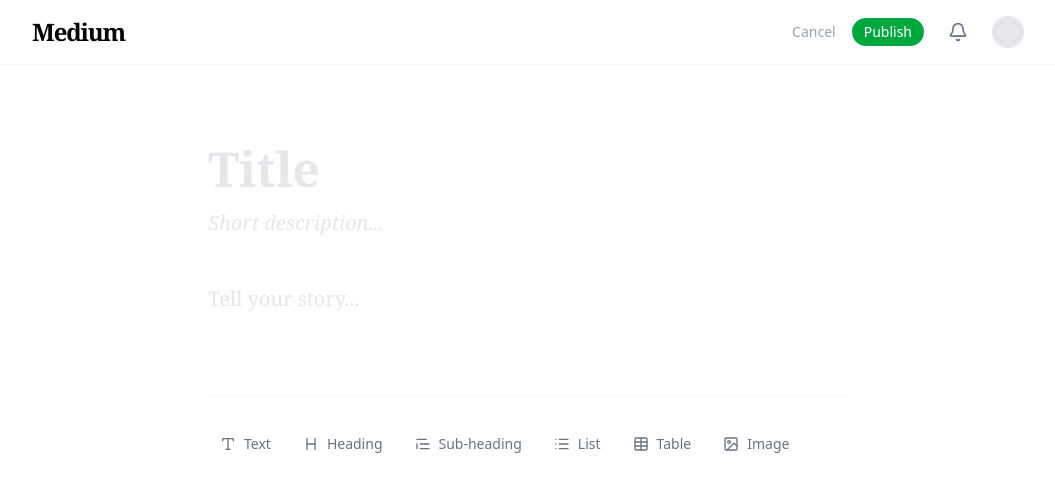
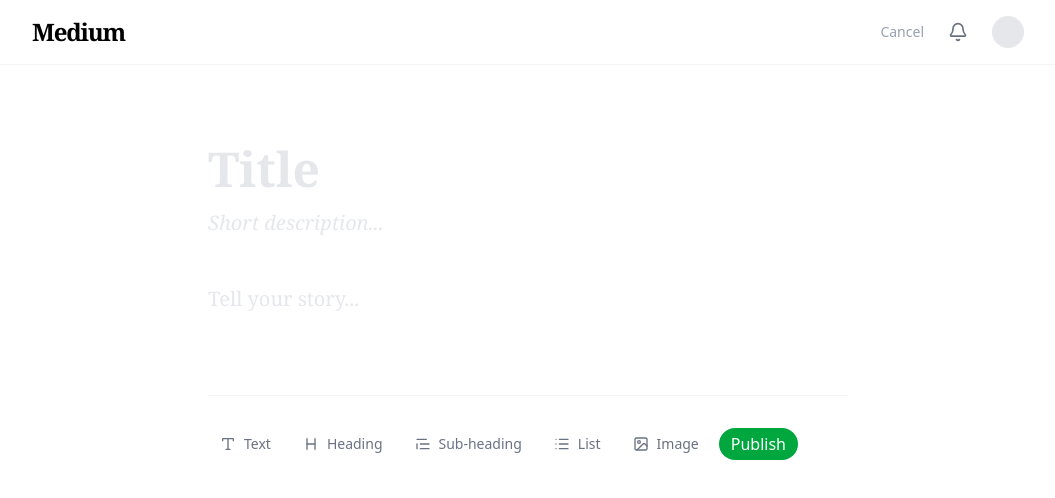
Before and after one commit to eyob77/cloud-computing-group-assignment, a React app in the folder frontend/: page /create in a window 1280 px wide. Shown: the top 498 px of the page, without its empty margins (112-1167 px from the left). Built offline with nearby package versions, Linux system fonts and the light colour scheme; the HTML template or start-up script is replaced by a standard one.

Commit message:
refactor: Clean up NavBar and Article components; remove unused state and effects

```diff
--- a/frontend/src/components/NavBar.jsx
+++ b/frontend/src/components/NavBar.jsx
@@ -6,69 +6,14 @@ import { useLocation, useNavigate } from "react-router-dom";
 const NavBar=()=>{
   const {pathname} = useLocation();
   const navigate = useNavigate();
-  const [view, setView] = useState('home'); // 'home', 'article', or 'create'
+
 
   const [scrollProgress, setScrollProgress] = useState(0);
 
   const handleBack = () => {
-    setView('home');
-    setSelectedPost(null);
+    navigate("/");
   };
-  const handlePublish = () => {
-    if (!newPost.title || newPost.blocks.length === 0) return;
 
-    // Convert blocks to HTML for the viewer
-    const htmlContent = newPost.blocks.map(block => {
-      if (block.type === 'heading') return `<h2 class="text-2xl font-bold mt-8 mb-4 font-serif text-black">${block.content}</h2>`;
-      if (block.type === 'subheading') return `<h3 class="text-xl font-bold mt-6 mb-3 font-serif text-gray-800">${block.content}</h3>`;
-      if (block.type === 'image' && block.content) return `<img src="${block.content}" class="w-full rounded-lg my-8" alt="Article image" />`;
-      if (block.type === 'list') {
-        const items = block.content.split('\n').filter(i => i.trim() !== '');
-        return `<ul class="list-disc list-outside ml-6 space-y-2 my-4 font-serif text-xl">${items.map(item => `<li>${item}</li>`).join('')}</ul>`;
-      }
-      if (block.type === 'table') {
-        const rows = block.content.split('\n').map(row => row.split(',').map(cell => cell.trim()));
-        if (rows.length === 0) return '';
-        const header = rows[0];
-        const body = rows.slice(1);
-        return `
-          <div class="overflow-x-auto my-8">
-            <table class="w-full text-left border-collapse font-serif text-lg">
-              <thead>
-                <tr class="border-b-2 border-gray-100">
-                  ${header.map(h => `<th class="py-3 font-bold">${h}</th>`).join('')}
-                </tr>
-              </thead>
-              <tbody>
-                ${body.map(row => `
-                  <tr class="border-b border-gray-50">
-                    ${row.map(cell => `<td class="py-3 text-gray-600">${cell}</td>`).join('')}
-                  </tr>
-                `).join('')}
-              </tbody>
-            </table>
-          </div>
-        `;
-      }
-      return `<p class="font-serif text-xl mb-6 text-gray-800">${block.content.replace(/\n/g, '<br/>')}</p>`;
-    }).join('');
-
-    const createdPost = {
-      id: Date.now(),
-      author: "You",
-      title: newPost.title,
-      description: newPost.description,
-      date: new Date().toLocaleDateString('en-US', { month: 'short', day: 'numeric' }),
-      readTime: "1 min read",
-      category: newPost.category,
-      image: newPost.blocks.find(b => b.type === 'image')?.content || "https://images.unsplash.com/photo-1488190211105-8b0e65b80b4e?auto=format&fit=crop&q=80&w=200&h=200",
-      content: htmlContent
-    };
-
-    setPosts([createdPost, ...posts]);
-    setNewPost({ title: '', description: '', blocks: [{ id: Date.now().toString(), type: 'text', content: '' }], category: 'Draft' });
-    navigate("/")
-  };
   return (
     <nav className="fixed top-0 w-full bg-white/80 backdrop-blur-md border-b border-gray-100 z-50">
         <div className="max-w-5xl mx-auto px-4 h-16 flex items-center justify-between">
@@ -99,24 +44,13 @@ const NavBar=()=>{
                 >
                   Cancel
                 </button>
-                <button
-                  onClick={handlePublish}
-                  className="bg-green-600 text-white px-3 py-1 rounded-full font-normal hover:bg-green-700 transition"
-                >
-                  Publish
-                </button>
               </div>
             )}
             <Bell className="w-5 h-5 cursor-pointer hover:text-black transition-colors" />
             <div className="w-8 h-8 bg-gray-200 rounded-full cursor-pointer hover:opacity-80 transition-opacity"></div>
           </div>
         </div>
-        {view === 'article' && (
-          <div
-            className="h-0.5 bg-black transition-all duration-100"
-            style={{ width: scrollProgress }}
-          />
-        )}
+
       </nav>
   )
 }
--- a/frontend/src/pages/create.jsx
+++ b/frontend/src/pages/create.jsx
@@ -1,7 +1,8 @@
-import { Heading, ImageIcon, List, TableIcon, TextQuote, Trash2, Type, Upload } from "lucide-react";
-import { useState } from "react";
+import { Heading, ImageIcon, List, TableIcon, TextQuote, Trash2, Type, Upload, X } from "lucide-react";
+import { useRef, useState } from "react";
 
 const CreatePostPage=()=>{
+  const fileInputRef = useRef(null);
   const [activeUploadBlock, setActiveUploadBlock] = useState(null);
   const [newPost, setNewPost] = useState({
       title: '',
@@ -65,30 +66,7 @@ const CreatePostPage=()=>{
         const items = block.content.split('\n').filter(i => i.trim() !== '');
         return `<ul class="list-disc list-outside ml-6 space-y-2 my-4 font-serif text-xl">${items.map(item => `<li>${item}</li>`).join('')}</ul>`;
       }
-      if (block.type === 'table') {
-        const rows = block.content.split('\n').map(row => row.split(',').map(cell => cell.trim()));
-        if (rows.length === 0) return '';
-        const header = rows[0];
-        const body = rows.slice(1);
-        return `
-          <div class="overflow-x-auto my-8">
-            <table class="w-full text-left border-collapse font-serif text-lg">
-              <thead>
-                <tr class="border-b-2 border-gray-100">
-                  ${header.map(h => `<th class="py-3 font-bold">${h}</th>`).join('')}
-                </tr>
-              </thead>
-              <tbody>
-                ${body.map(row => `
-                  <tr class="border-b border-gray-50">
-                    ${row.map(cell => `<td class="py-3 text-gray-600">${cell}</td>`).join('')}
-                  </tr>
-                `).join('')}
-              </tbody>
-            </table>
-          </div>
-        `;
-      }
+
       return `<p class="font-serif text-xl mb-6 text-gray-800">${block.content.replace(/\n/g, '<br/>')}</p>`;
     }).join('');
 
@@ -104,26 +82,33 @@ const CreatePostPage=()=>{
       content: htmlContent
     };
 
-    setPosts([createdPost, ...posts]);
+
     setNewPost({ title: '', description: '', blocks: [{ id: Date.now().toString(), type: 'text', content: '' }], category: 'Draft' });
-    setView('home');
+    console.log("Published Post:", createdPost);
   };
 
   return(
 
               <div className="max-w-2xl mx-auto px-4 mt-10">
+                <input
+                  ref={fileInputRef}
+                  type="file"
+                  accept="image/*"
+                  onChange={handleFileChange}
+                  style={{ display: 'none' }}
+                />
                 <div className="mb-10">
                   <input
                     type="text"
                     placeholder="Title"
-                    className="w-full text-4xl md:text-5xl font-serif font-bold border-none focus:ring-0 placeholder:text-gray-100 mb-2 text-black"
+                    className="w-full text-4xl md:text-5xl font-serif font-bold border-none focus:ring-3 focus:p-4 focus:ring-gray-300 focus:rounded placeholder:text-gray-100 mb-2 text-black"
                     value={newPost.title}
                     onChange={(e) => setNewPost({...newPost, title: e.target.value})}
                   />
                   <input
                     type="text"
                     placeholder="Short description..."
-                    className="w-full text-xl font-serif text-gray-500 border-none focus:ring-0 placeholder:text-gray-100 italic"
+                    className="w-full text-xl font-serif text-gray-500 border-none focus:ring-3 focus:p-4 focus:ring-gray-300 focus:rounded placeholder:text-gray-100 italic"
                     value={newPost.description}
                     onChange={(e) => setNewPost({...newPost, description: e.target.value})}
                   />
@@ -147,7 +132,7 @@ const CreatePostPage=()=>{
                         {block.type === 'text' && (
                           <textarea
                             placeholder="Tell your story..."
-                            className="w-full text-xl font-serif border-none focus:ring-0 placeholder:text-gray-200 resize-none overflow-hidden min-h-10 bg-transparent text-gray-800"
+                            className="w-full text-xl font-serif border-none focus:ring-3 focus:p-4 focus:ring-gray-300 focus:rounded  placeholder:text-gray-200 resize-none overflow-hidden min-h-10 bg-transparent text-gray-800"
                             value={block.content}
                             onChange={(e) => {
                               updateBlock(block.id, e.target.value);
@@ -160,7 +145,7 @@ const CreatePostPage=()=>{
                           <input
                             type="text"
                             placeholder="Section Heading"
-                            className="w-full text-2xl font-bold font-serif border-none focus:ring-0 placeholder:text-gray-200 bg-transparent text-black"
+                            className="w-full text-2xl font-bold font-serif border-none focus:ring-3 focus:p-4 focus:ring-gray-300 focus:rounded placeholder:text-gray-200 bg-transparent text-black"
                             value={block.content}
                             onChange={(e) => updateBlock(block.id, e.target.value)}
                           />
@@ -169,7 +154,7 @@ const CreatePostPage=()=>{
                           <input
                             type="text"
                             placeholder="Sub-heading"
-                            className="w-full text-xl font-bold font-serif text-gray-700 border-none focus:ring-0 placeholder:text-gray-200 bg-transparent"
+                            className="w-full text-xl font-bold font-serif text-gray-700 border-none focus:ring-3 focus:p-4 focus:ring-gray-300 focus:rounded  placeholder:text-gray-200 bg-transparent"
                             value={block.content}
                             onChange={(e) => updateBlock(block.id, e.target.value)}
                           />
@@ -212,7 +197,7 @@ const CreatePostPage=()=>{
                             <span className="text-gray-300 mt-2 mr-4">•</span>
                             <textarea
                               placeholder="List items (one per line)..."
-                              className="w-full text-xl font-serif border-none focus:ring-0 placeholder:text-gray-200 resize-none overflow-hidden min-h-10 bg-transparent text-gray-800"
+                              className="w-full text-xl font-serif border-none focus:ring-3 focus:p-4 focus:ring-gray-300 focus:rounded  placeholder:text-gray-200 resize-none overflow-hidden min-h-10 bg-transparent text-gray-800"
                               value={block.content}
                               onChange={(e) => {
                                 updateBlock(block.id, e.target.value);
@@ -222,20 +207,7 @@ const CreatePostPage=()=>{
                             />
                           </div>
                         )}
-                        {block.type === 'table' && (
-                          <div className="bg-gray-50 p-4 rounded-lg border border-gray-100">
-                            <textarea
-                              placeholder="Name, Role, Location&#10;Alice, Designer, NY"
-                              className="w-full text-base font-mono bg-transparent border-none focus:ring-0 placeholder:text-gray-300 resize-none overflow-hidden min-h-20"
-                              value={block.content}
-                              onChange={(e) => {
-                                updateBlock(block.id, e.target.value);
-                                e.target.style.height = 'auto';
-                                e.target.style.height = e.target.scrollHeight + 'px';
-                              }}
-                            />
-                          </div>
-                        )}
+
                       </div>
                     </div>
                   ))}
@@ -253,12 +225,15 @@ const CreatePostPage=()=>{
                     <button onClick={() => addBlock('list')} className="flex items-center space-x-2 px-3 py-1.5 hover:bg-gray-50 rounded-full text-sm text-gray-500 hover:text-black transition">
                       <List className="w-4 h-4" /> <span>List</span>
                     </button>
-                    <button onClick={() => addBlock('table')} className="flex items-center space-x-2 px-3 py-1.5 hover:bg-gray-50 rounded-full text-sm text-gray-500 hover:text-black transition">
-                      <TableIcon className="w-4 h-4" /> <span>Table</span>
-                    </button>
                     <button onClick={() => addBlock('image')} className="flex items-center space-x-2 px-3 py-1.5 hover:bg-gray-50 rounded-full text-sm text-gray-500 hover:text-black transition">
                       <ImageIcon className="w-4 h-4" /> <span>Image</span>
                     </button>
+                    <button
+                  onClick={handlePublish}
+                  className="bg-green-600 text-white px-3 py-1 rounded-full font-normal hover:bg-green-700 transition"
+                >
+                  Publish
+                </button>
                   </div>
                 </div>
               </div>
```
Also changed, not shown: frontend/src/pages/article.jsx (+1 -18 lines).
